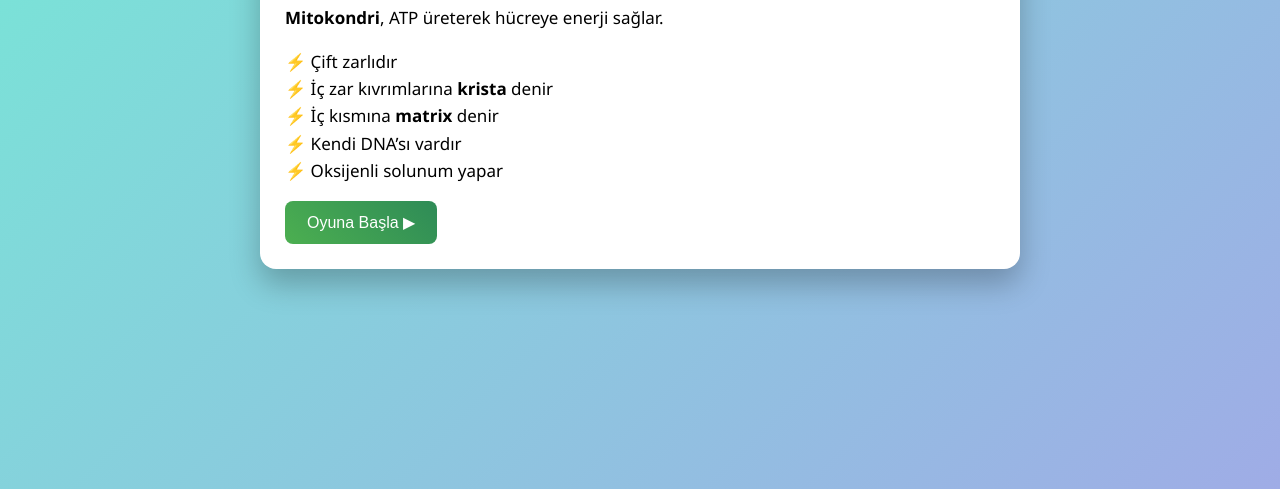
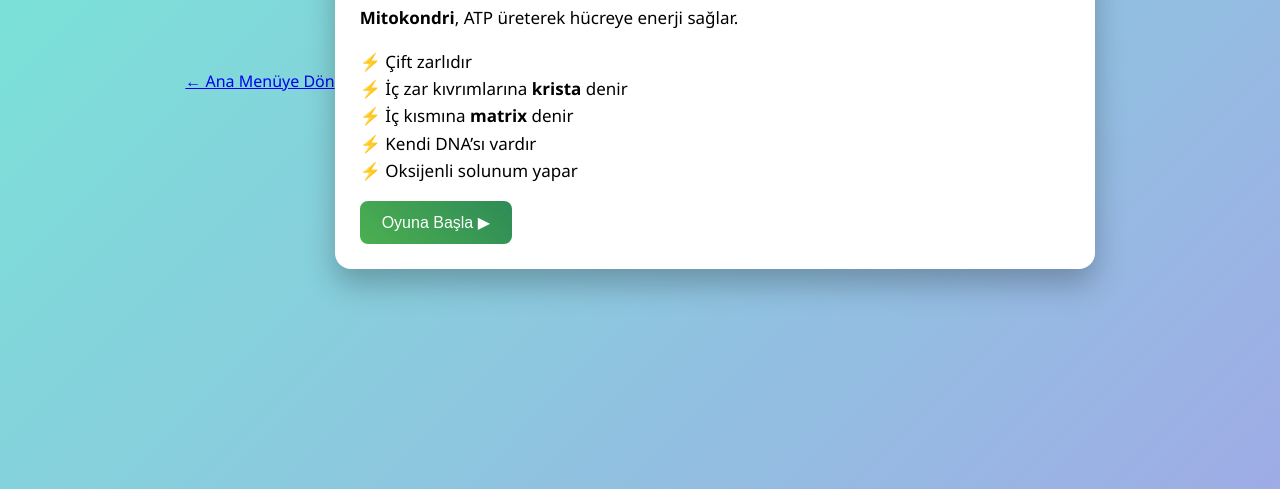
Before and after one commit to Muhammetefe-web/mitokondri-oyunu, a plain HTML site: page questions.html in a window 1280 px wide. Shown: the part 327-816 px from the top of the page. Drawn offline with Linux system fonts and the light colour scheme.

Commit message:
questions.html

```diff
--- a/questions.html
+++ b/questions.html
@@ -106,6 +106,8 @@ button:hover{transform:scale(1.05)}
 </head>
 
 <body>
+
+<a href="index.html" class="back-home">← Ana Menüye Dön</a>
 
 <div class="box">
 
```
